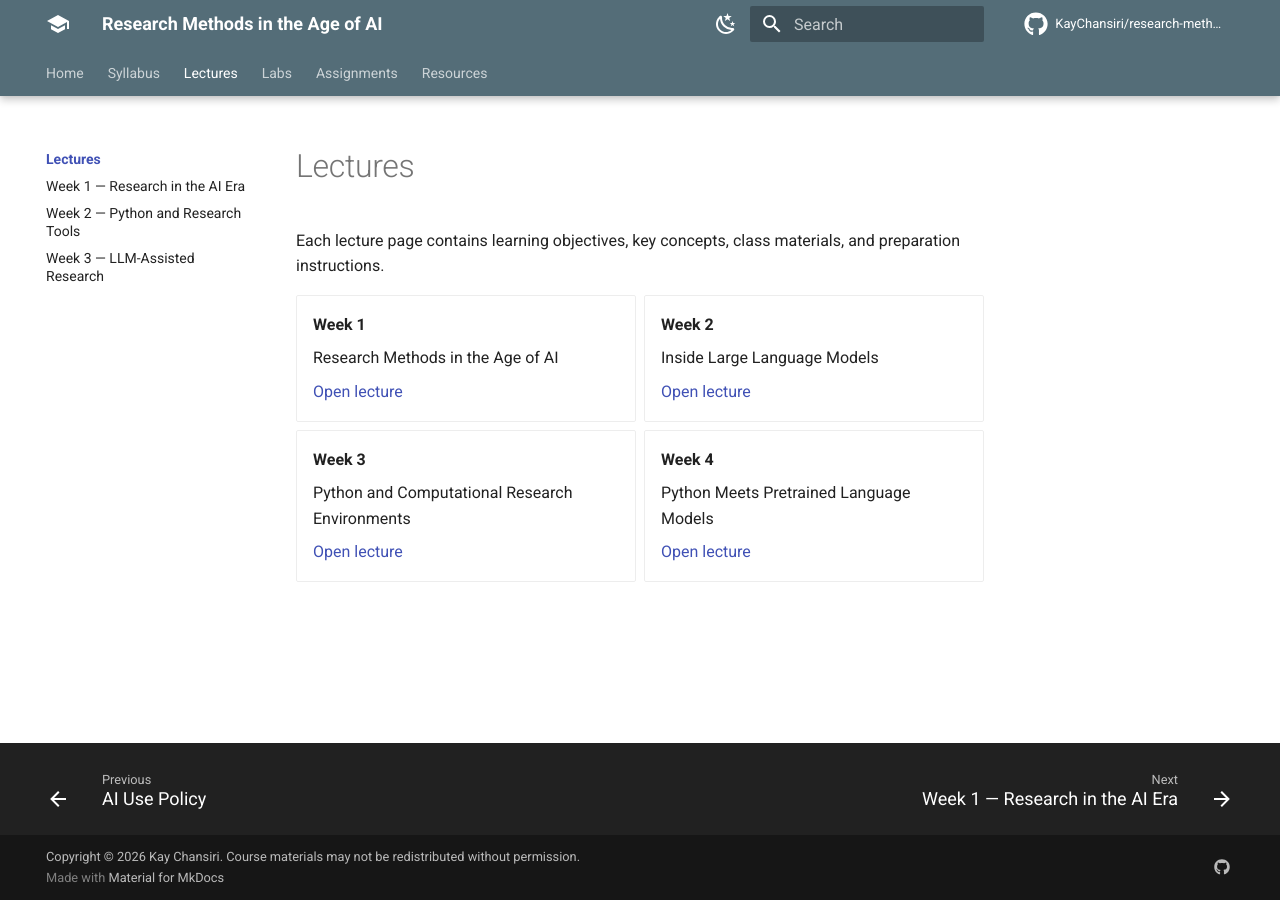
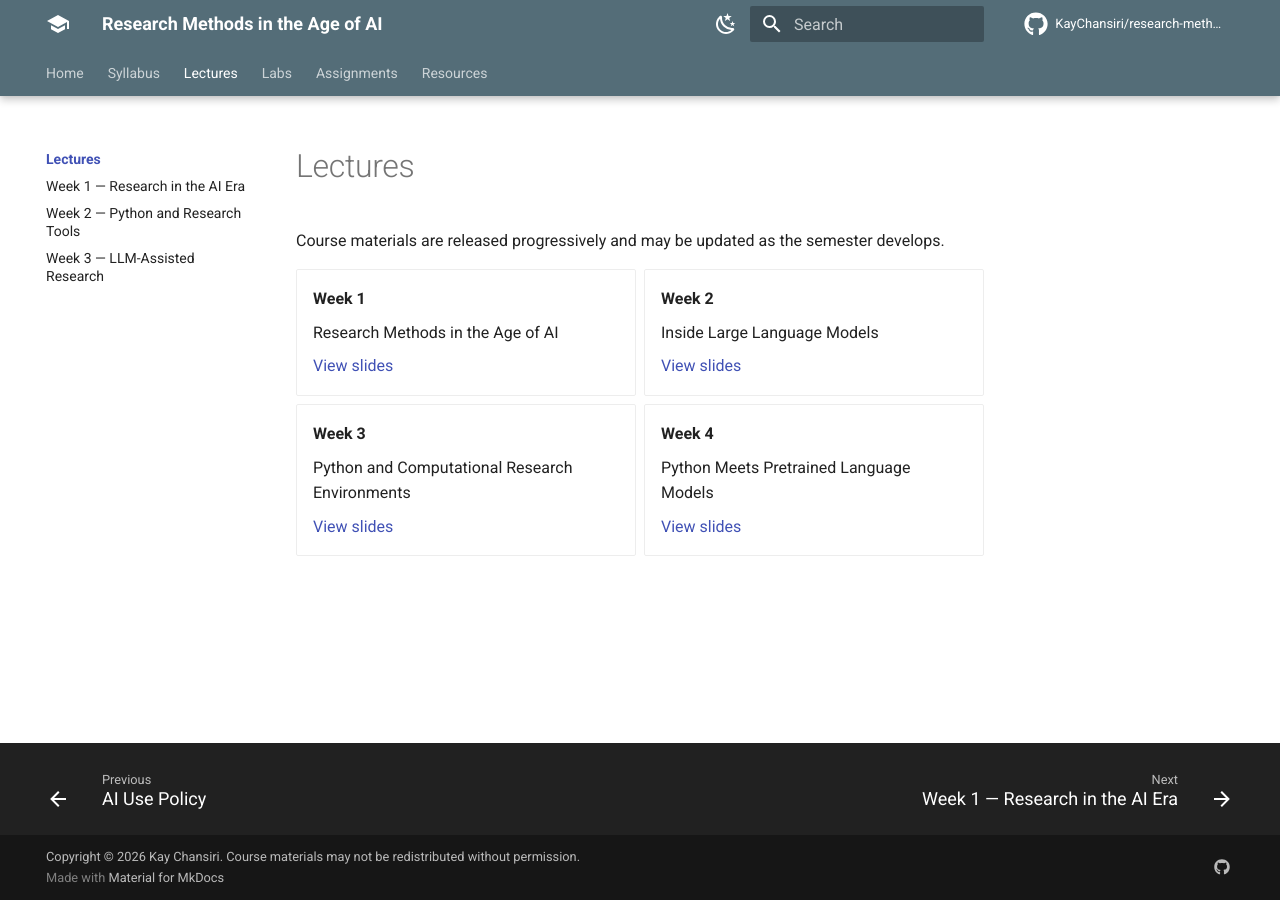
Before and after one commit to KayChansiri/jour-701-AI-research-methods, an MkDocs documentation site: the page built from docs/lectures/index.md, in a window 1280 px wide. Built offline with MkDocs 1.6.1 and Material for MkDocs 9.7.7, drawn with Linux system fonts in a browser that asks for light colours; comment, search, counter and statistics services are not loaded.

Commit message:
Update index.md

```diff
--- a/docs/lectures/index.md
+++ b/docs/lectures/index.md
@@ -1,7 +1,6 @@
 # Lectures
 
-Each lecture page contains learning objectives, key concepts, class materials,
-and preparation instructions.
+Course materials are released progressively and may be updated as the semester develops.
 
 <div class="grid cards" markdown>
 
@@ -9,24 +8,24 @@ and preparation instructions.
 
     Research Methods in the Age of AI
 
-    [Open lecture](week-01.md)
+    [View slides](week-01.pdf)
 
 -   **Week 2**
 
     Inside Large Language Models
 
-    [Open lecture](week-02.md)
+    [View slides](week-02.pdf)
 
 -   **Week 3**
 
     Python and Computational Research Environments
 
-    [Open lecture](week-03.md)
+    [View slides](week-03.pdf)
 
 -   **Week 4**
 
     Python Meets Pretrained Language Models
 
-    [Open lecture](week-04.md)
+    [View slides](week-04.pdf)
 
 </div>
```
